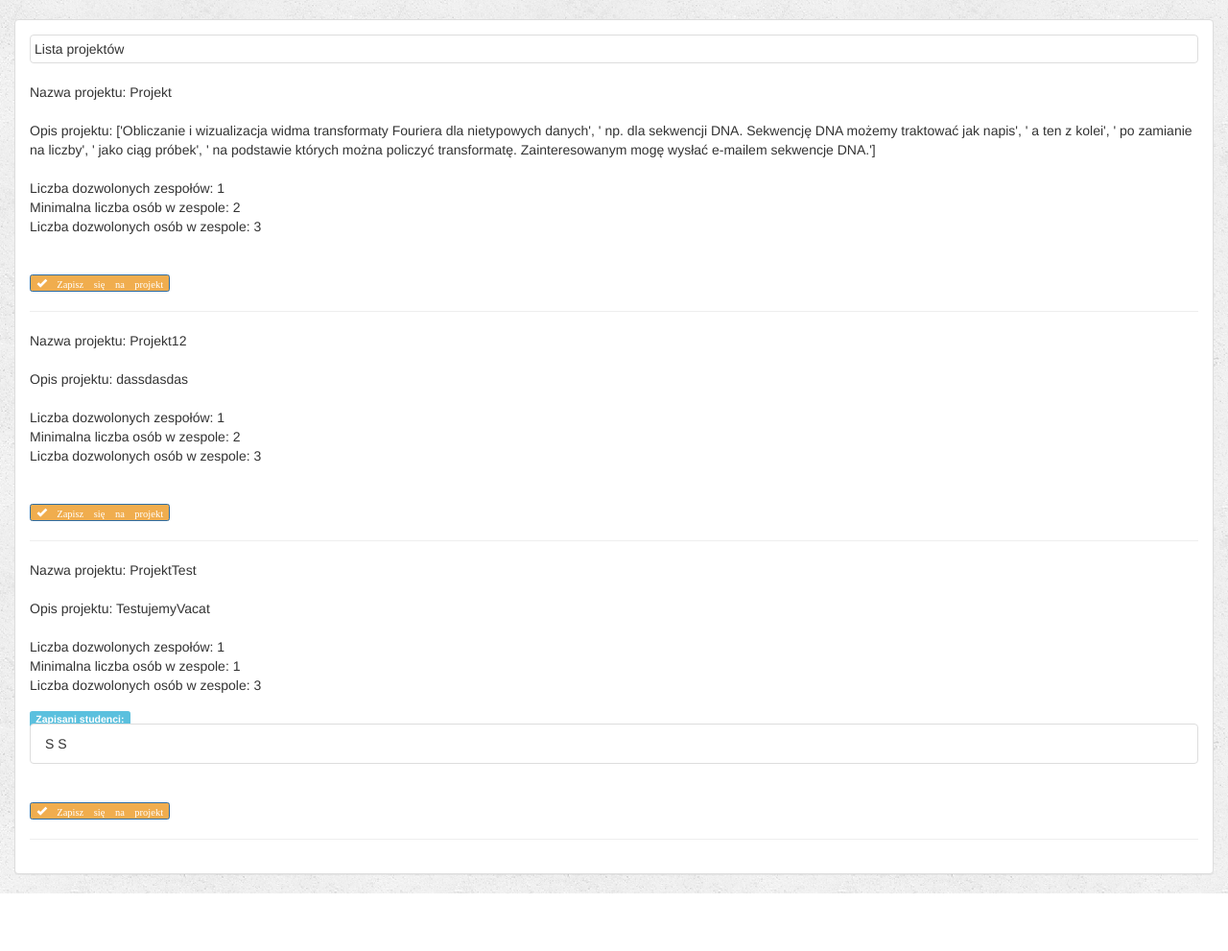
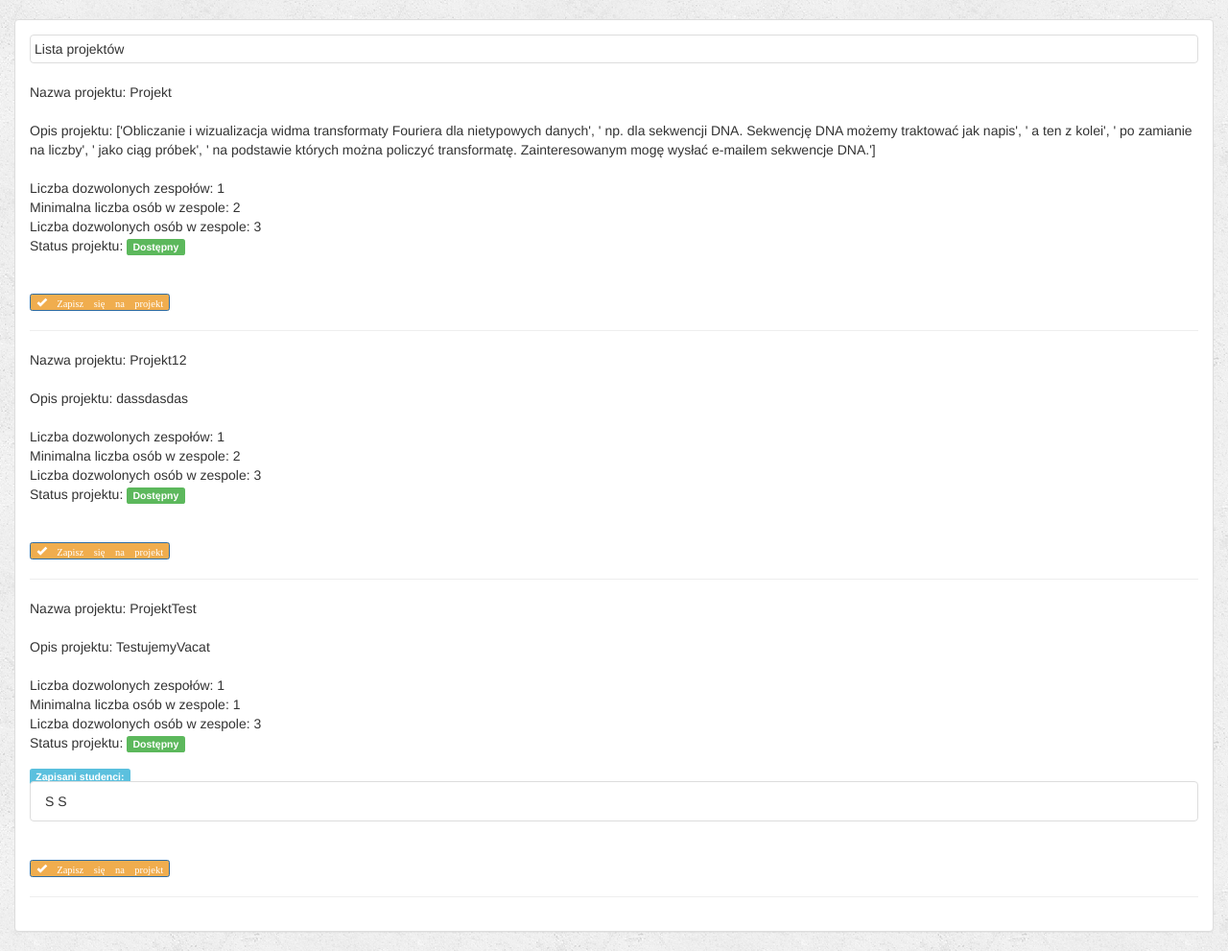
Before and after one commit to mkapiczy/ZPR, a Django app: template student_projects/templates/student_projects/projects_index.html in a window 1280 px wide. Shown: the part 52-1043 px from the top of the page at 96% size. Before the commit the page ends 983 px from the top, so only its background shows below. Run offline with Django 3.2, Linux system fonts and the light colour scheme; the template is opened without the code that fills it: values that come from a table or form of the project are taken from there, others are empty; data comes from the database, SQL or seed files in the repository; some libraries are stand-ins or nearby versions.

Commit message:
[Student] - ProjectView - project status changing to label

```diff
--- a/student_projects/templates/student_projects/projects_index.html
+++ b/student_projects/templates/student_projects/projects_index.html
@@ -17,7 +17,11 @@
                                     Opis projektu: {{ project.description }}<br><br>
                                     Liczba dozwolonych zespołów: {{ project.allowed_teams_number }}<br>
                                     Minimalna liczba osób w zespole: {{ project.minimum_students_number }}<br>
-                                    Liczba dozwolonych osób w zespole: {{ project.allowed_students_number }}<br><br>
+                                    Liczba dozwolonych osób w zespole: {{ project.allowed_students_number }}<br>
+                                    Status projektu: {% if project.available %}
+                                    <div class="label label-success">Dostępny</div>{% else %}
+                                    <div class="label label-danger">Zajęty</div>{% endif %}
+                                    <br><br>
                                     {% if project.studentuser_set.all %}
                                         <span class="label label-info">Zapisani studenci:</span> <br>
                                         <ul class="list-group">
```
